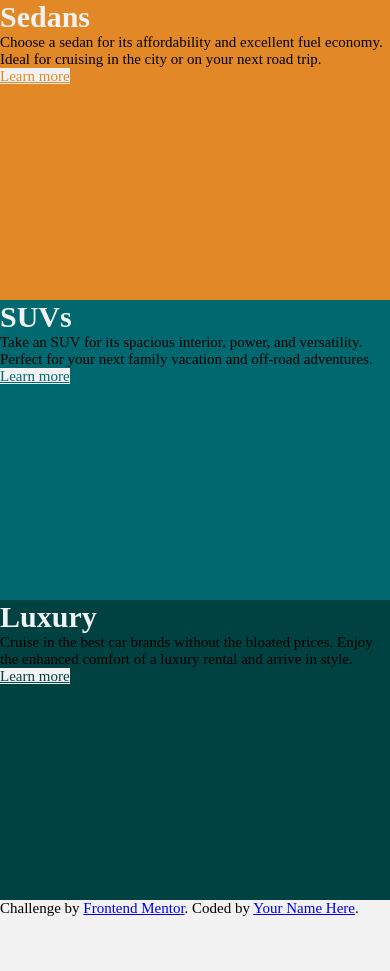
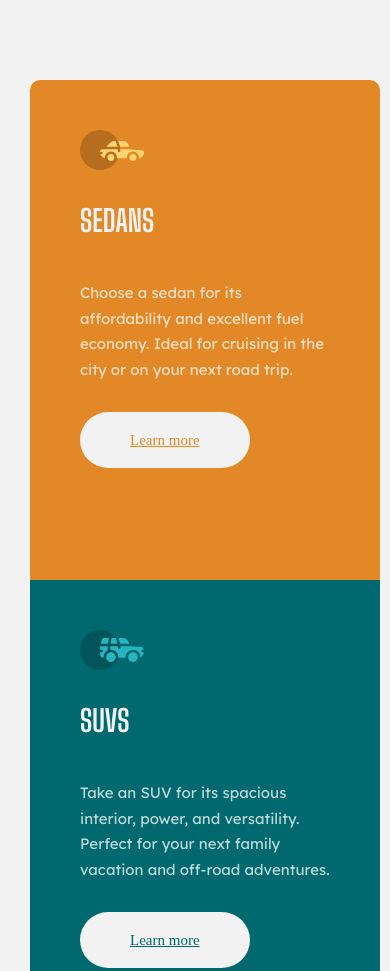
Before and after one commit to StevenRis/3-column-preview-card-component, a plain HTML site: page index.html in a window 390 px wide. Shown: the top 971 px of the page. Drawn offline with Linux system fonts and the light colour scheme.

Commit message:
mobile view development

```diff
--- a/index.html
+++ b/index.html
@@ -17,38 +17,45 @@
     <title>Frontend Mentor | 3-column preview card component</title>
   </head>
   <body>
+    <div class="card-container">
       <div class="card orange">
-      <h1>Sedans</h1>
+        <div class="car-img"><img src="images/icon-sedans.svg" alt="" /></div>
+        <h1 class="heading">Sedans</h1>
         <p>
           Choose a sedan for its affordability and excellent fuel economy. Ideal
           for cruising in the city or on your next road trip.
         </p>
         <a class="button" href=""><span>Learn more</span></a>
       </div>
-
       <div class="card cyan">
-      <h1>SUVs</h1>
+        <div class="car-img"><img src="images/icon-suvs.svg" alt="" /></div>
+        <h1 class="heading">SUVs</h1>
         <p>
           Take an SUV for its spacious interior, power, and versatility. Perfect
           for your next family vacation and off-road adventures.
         </p>
         <a class="button" href=""><span>Learn more</span></a>
       </div>
-
       <div class="card d-cyan">
-      <h1>Luxury</h1>
+        <div class="car-img"><img src="images/icon-luxury.svg" alt="" /></div>
+        <h1 class="heading">Luxury</h1>
         <p>
           Cruise in the best car brands without the bloated prices. Enjoy the
           enhanced comfort of a luxury rental and arrive in style.
         </p>
         <a class="button" href=""><span>Learn more</span></a>
       </div>
+    </div>
 
     <div class="attribution">
       Challenge by
       <a href="https://www.frontendmentor.io?ref=challenge" target="_blank"
         >Frontend Mentor</a
-      >. Coded by <a href="#">Your Name Here</a>.
+      >. Coded by
+      <a
+        href="https://github.com/StevenRis/stats-preview-card-component#the-challenge"
+        >Stevenri</a
+      >.
     </div>
   </body>
 </html>
--- a/styles/style.scss
+++ b/styles/style.scss
@@ -14,11 +14,6 @@ $light-gray: hsl(0, 0%, 95%); /*background, headings, buttons*/
 $font-heading: 'Big Shoulders Display', serif;
 $font-paragraph: 'Lexend Deca', sans-serif;
 
-// ### Neutral
-
-// Transparent white (paragraphs): hsla(0, 0%, 100%, 0.75)
-// Very light gray (background, headings, buttons): hsl(0, 0%, 95%)
-
 body {
   font-size: 15px;
   background: $light-gray;
@@ -26,11 +21,50 @@ body {
 
 h1 {
   color: $light-gray;
+  font-family: $font-heading;
+  line-height: 4;
 }
 
-div {
+p {
+  color: $transparent-white;
+  font-family: $font-paragraph;
+  line-height: 1.7;
+}
+
+h1,
+p {
+  padding-left: 50px;
+  padding-right: 50px;
+}
+
+a {
+  position: relative;
+  top: 50px;
+  left: 50px;
+  padding: 20px 50px;
+  border-radius: 30px;
+}
+
+.card-container {
+  margin: 80px 30px;
+}
+
+.card {
   min-width: 350px;
-  min-height: 300px;
+  min-height: 500px;
+}
+
+.car-img {
+  position: relative;
+  top: 50px;
+  left: 50px;
+  width: 40px;
+  height: 40px;
+}
+
+.heading {
+  padding-top: 40px;
+  text-transform: uppercase;
 }
 
 .button {
@@ -43,6 +77,7 @@ div {
 
 .orange {
   background: $orange;
+  border-radius: 10px 10px 0 0;
 
   .button {
     color: $orange;
@@ -65,6 +100,7 @@ div {
 
 .d-cyan {
   background: $d-cyan;
+  border-radius: 0 0 10px 10px;
 
   .button {
     color: $d-cyan;
```
Also changed, not shown: styles/style.css, 1 other file. Lines whose indentation alone changed are shown as unchanged.
